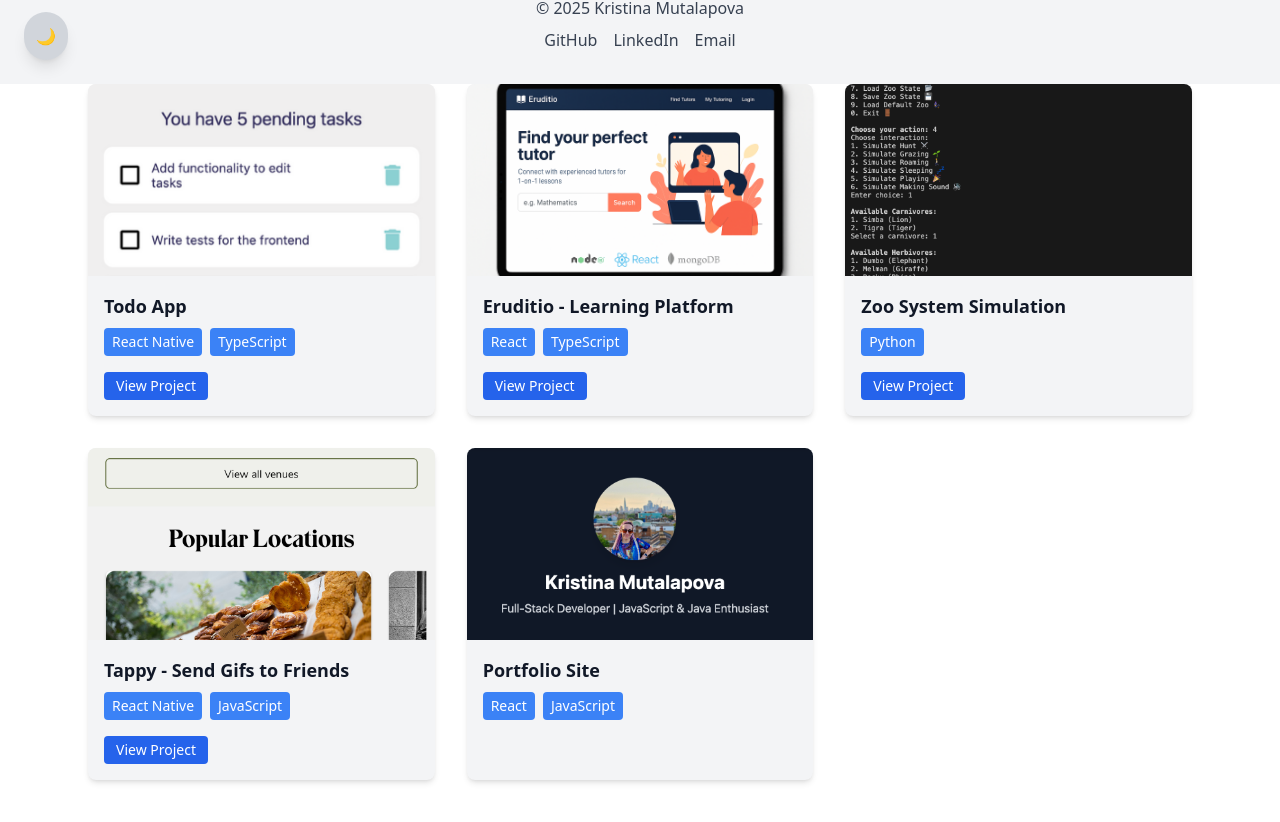
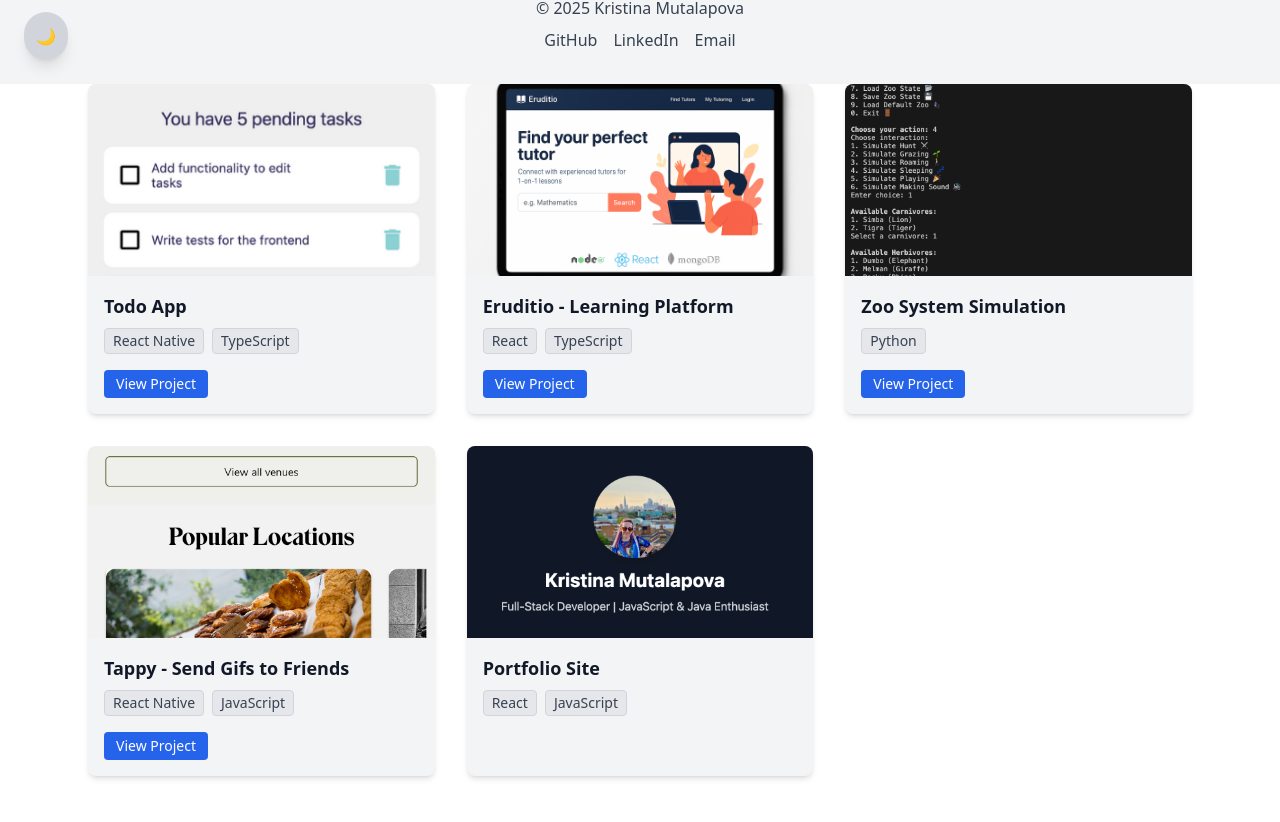
Before and after one commit to krismutalapova/portfolio-website, a React (Create React App) app: page / in a window 1280 px wide. Shown: the part 716-1538 px from the top of the page. Built offline with nearby package versions, Linux system fonts and the light colour scheme.

Commit message:
style: differentiate project tags from action buttons for better clarity

```diff
--- a/src/components/Projects.js
+++ b/src/components/Projects.js
@@ -178,7 +178,7 @@ function Projects() {
                                 <h3 className="text-base md:text-lg font-semibold mb-1">{project.title}</h3>
                                 <div className="mt-1 flex flex-wrap gap-2 overflow-x-hidden">
                                     {project.tags.map((tag, index) => (
-                                        <span key={index} className="text-xs md:text-sm bg-blue-500 dark:bg-blue-700 text-white px-2 py-1 rounded whitespace-nowrap">
+                                        <span key={index} className="text-xs md:text-sm bg-gray-200 dark:bg-gray-700 text-gray-700 dark:text-gray-200 border border-gray-300 dark:border-gray-600 px-2 py-0.5 rounded font-normal cursor-default select-none">
                                             {tag}
                                         </span>
                                     ))}
```
